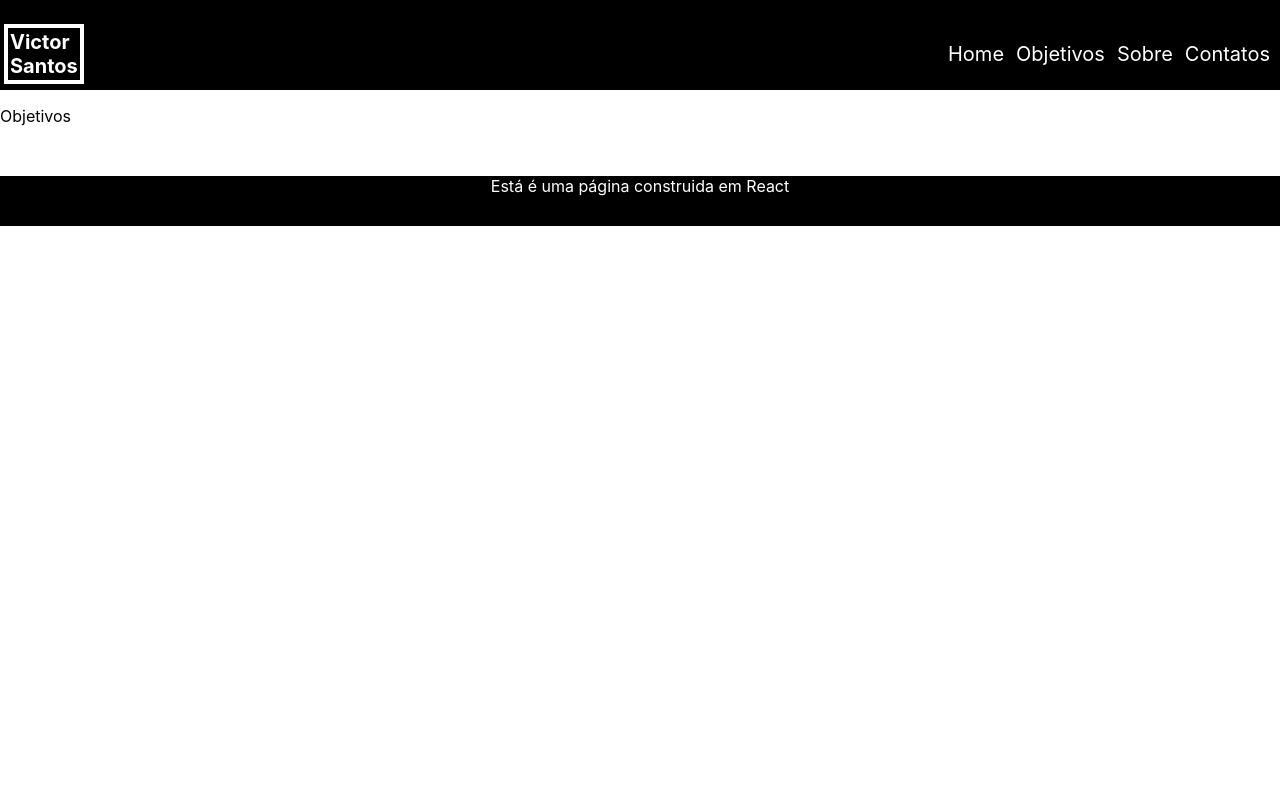
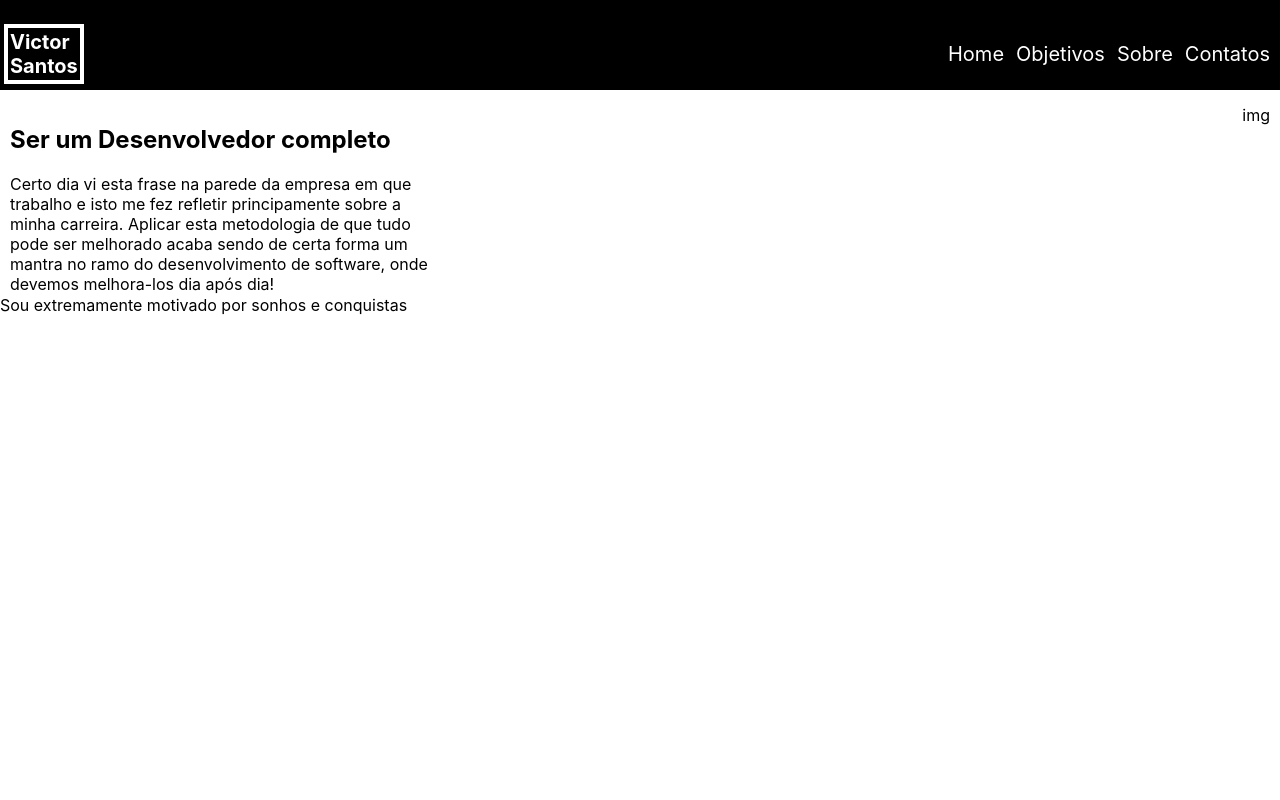
Before and after one commit to victorwsantos/react-page, a React (Create React App) app: page /Objetivos in a window 1280 px wide. Shown: the top 800 px of the page. Built offline with nearby package versions, Linux system fonts and the light colour scheme.

Commit message:
Construção página objetivos

```diff
--- a/src/App.css
+++ b/src/App.css
@@ -1,16 +1,21 @@
 * {
   box-sizing: border-box;
+
 }
 body{
   margin: none;
+
 }
 .pg-completa{
   display: flex;
   flex-direction: column;
   justify-content: space-between;
-  height: 800px;
+  height: 100vh;
   align-items: center;
   width: 100%;
+}
+#paginaObjetivos{
+  height: 100vh;
 }
 .topo{
   height: 90px;
@@ -53,6 +58,7 @@ body{
   text-decoration: none;
   color: white;
   padding: 2px;
+  position: relative;
 }
 .conteudo-pg{
   height: 400px;
@@ -115,6 +121,21 @@ transition: 0.6s;
   transition: 0.6s;
 
 }
+#apresentacao{
+  width: 35%;
+}
+#apresentacao p{
+  padding: 0px;
+}
+#objetivos{
+  position: relative;
+  top: 15px;
+  margin: 0 10px;
+  display: flex;
+  flex-direction: row;
+  justify-content: space-between;
+}
+
 @media (max-width: 700px){
   .botoes-pg-index{
     margin-top: 50px;
@@ -176,6 +197,7 @@ transition: 0.6s;
   .botoes-pg-index{
     margin-top: 30px;
   }
+
 }
 @media (max-width: 320px){
   .botoes-pg-index{
--- a/src/componentes/Objetivos/index.js
+++ b/src/componentes/Objetivos/index.js
@@ -5,10 +5,21 @@ import '../../App.css';
 const Objetivos = () => (
     <div>
     < Header />
-    <div>
-        <p>
-            Objetivos
-        </p>
+    <div id='paginaObjetivos'>
+        <div id='objetivos'>
+            <div id="apresentacao">
+                <h2>Ser um Desenvolvedor completo</h2>
+                <p>Certo dia vi esta frase na parede da empresa em que trabalho e  isto me fez refletir principamente sobre a minha carreira. Aplicar esta metodologia de que tudo pode ser melhorado
+                    acaba sendo de certa forma um mantra no ramo do desenvolvimento de software, onde devemos melhora-los dia após dia!
+                </p>
+                </div>
+                <div>
+                    img
+                </div>
+            </div>
+            <div className='sonhos'>
+                Sou extremamente motivado por sonhos e conquistas
+            </div>
     </div>
     < Footer  />
 
```
